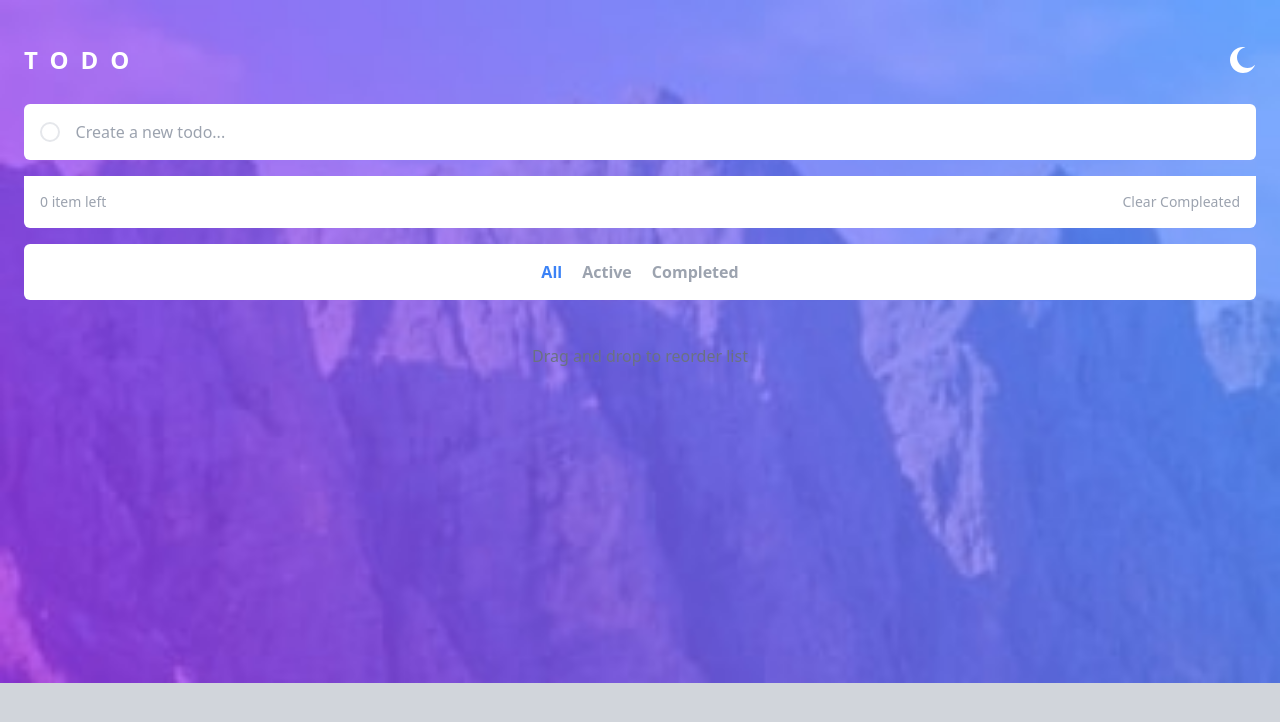
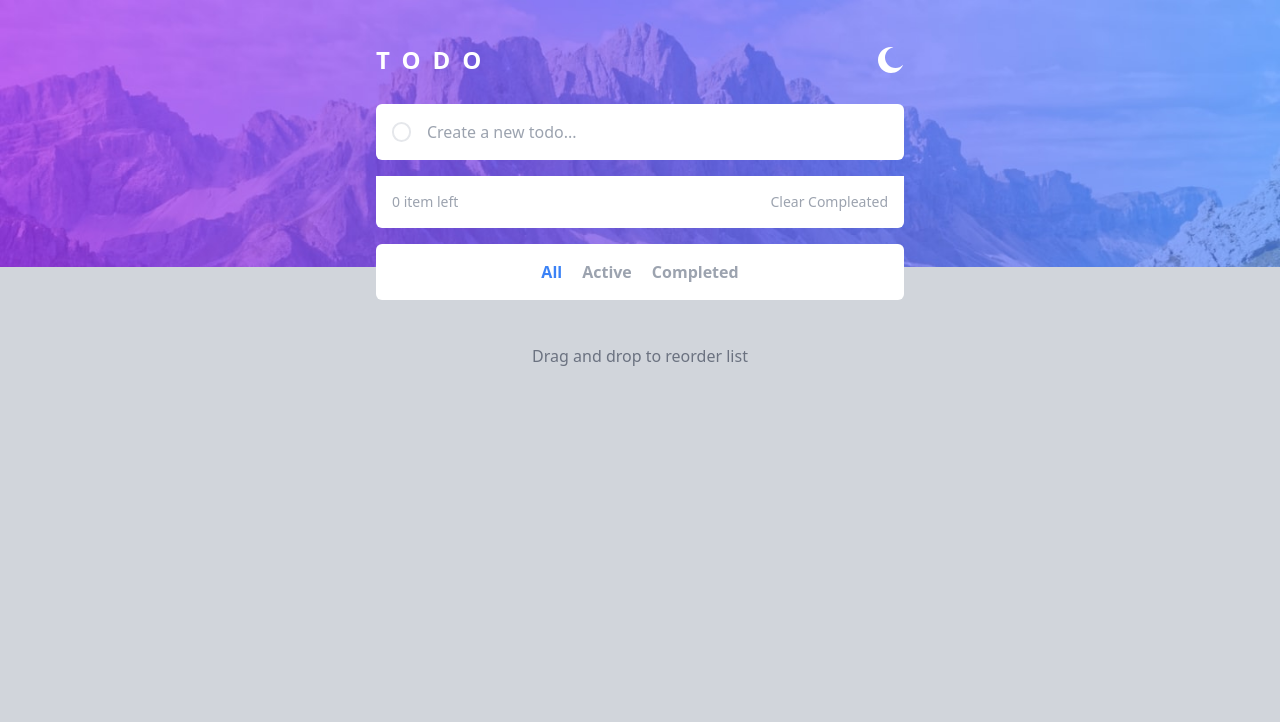
Before and after one commit to plizarraga/react-tailwindcss-todo-app, a React (Vite) app: page / in a window 1280 px wide. Shown: the top 722 px of the page. Built offline with nearby package versions, Linux system fonts and the light colour scheme.

Commit message:
Responsive Design

```diff
--- a/src/App.jsx
+++ b/src/App.jsx
@@ -65,9 +65,9 @@
   };
 
   return (
-    <div className="min-h-screen bg-gray-300 bg-[url('./assets/images/bg-mobile-light.jpg')] bg-contain bg-no-repeat transition-all duration-700 dark:bg-slate-900 dark:bg-[url('./assets/images/bg-mobile-dark.jpg')]">
+    <div className="min-h-screen bg-gray-300 bg-[url('./assets/images/bg-mobile-light.jpg')] bg-contain bg-no-repeat transition-all duration-700 dark:bg-slate-900 dark:bg-[url('./assets/images/bg-mobile-dark.jpg')] md:bg-[url('./assets/images/bg-desktop-light.jpg')] md:dark:bg-[url('./assets/images/bg-desktop-dark.jpg')]">
       <Header />
-      <main className="container mx-auto px-6">
+      <main className="container mx-auto px-6 md:max-w-xl">
         <TodoCreate createTodo={createTodo} />
         <TodoList
           todos={filteredTodos()}
--- a/src/components/Header.jsx
+++ b/src/components/Header.jsx
@@ -1,8 +1,7 @@
 import React, { useEffect, useState } from 'react';
 import { IconMoon, IconSun } from './icons';
 
-const initialStateDarkMode =
-  localStorage.getItem('theme') === 'dark';
+const initialStateDarkMode = localStorage.getItem('theme') === 'dark';
 
 const Header = () => {
   const [darkMode, setDarkMode] = useState(initialStateDarkMode);
@@ -18,7 +17,7 @@
   }, [darkMode]);
 
   return (
-    <header className="container mx-auto px-6 pt-11">
+    <header className="container mx-auto px-6 pt-11 md:max-w-xl">
       <div className="flex justify-between">
         <h1 className="text-2xl font-bold uppercase tracking-[0.5em] text-white">
           Todo
```
